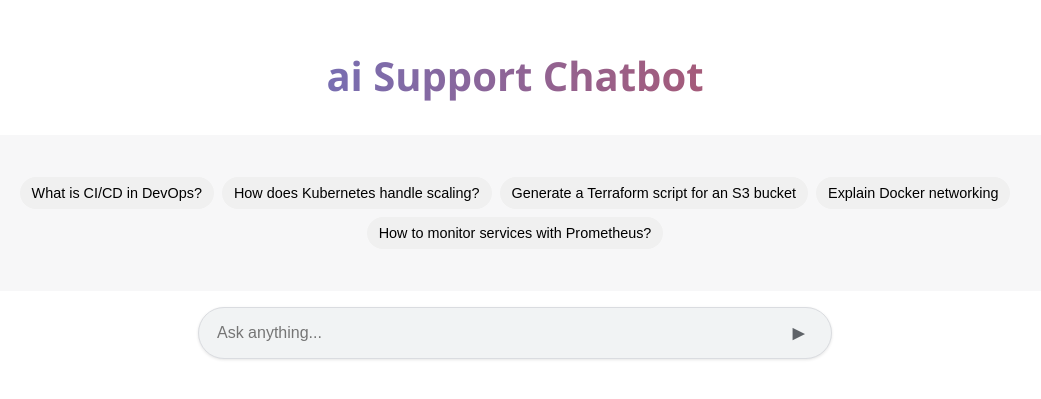
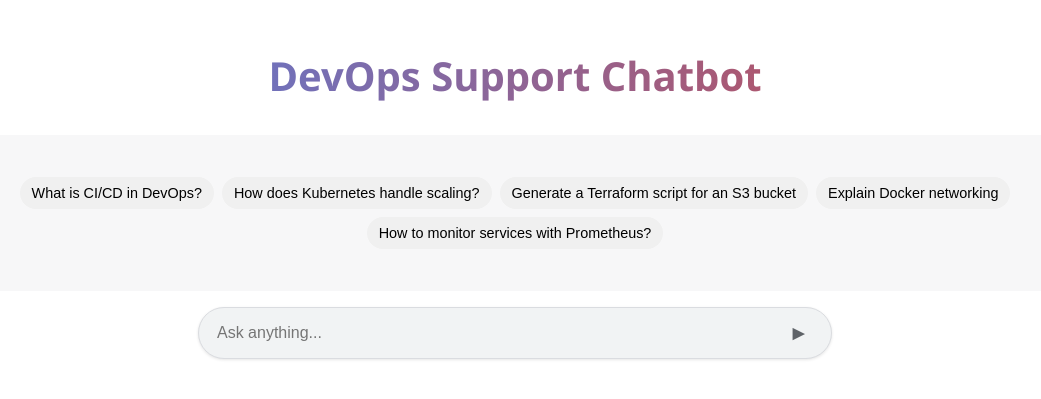
Before and after one commit to pavan731/my_chatbot, a Next.js app: page / in a window 1280 px wide. Shown: the part 197-596 px from the top of the page, without its empty margins (149-1190 px from the left). Built offline with nearby package versions, Linux system fonts and the light colour scheme.

Commit message:
updated frontend

```diff
--- a/pages/index.js
+++ b/pages/index.js
@@ -19,7 +19,7 @@
 
       <div className="chatgpt-container">
         <header>
-          <h1>ai Support Chatbot</h1>
+          <h1>DevOps Support Chatbot</h1>
         </header>
 
         <main>
```
Also changed, not shown: 1 other file (tests, documents, lock files or other folders).
